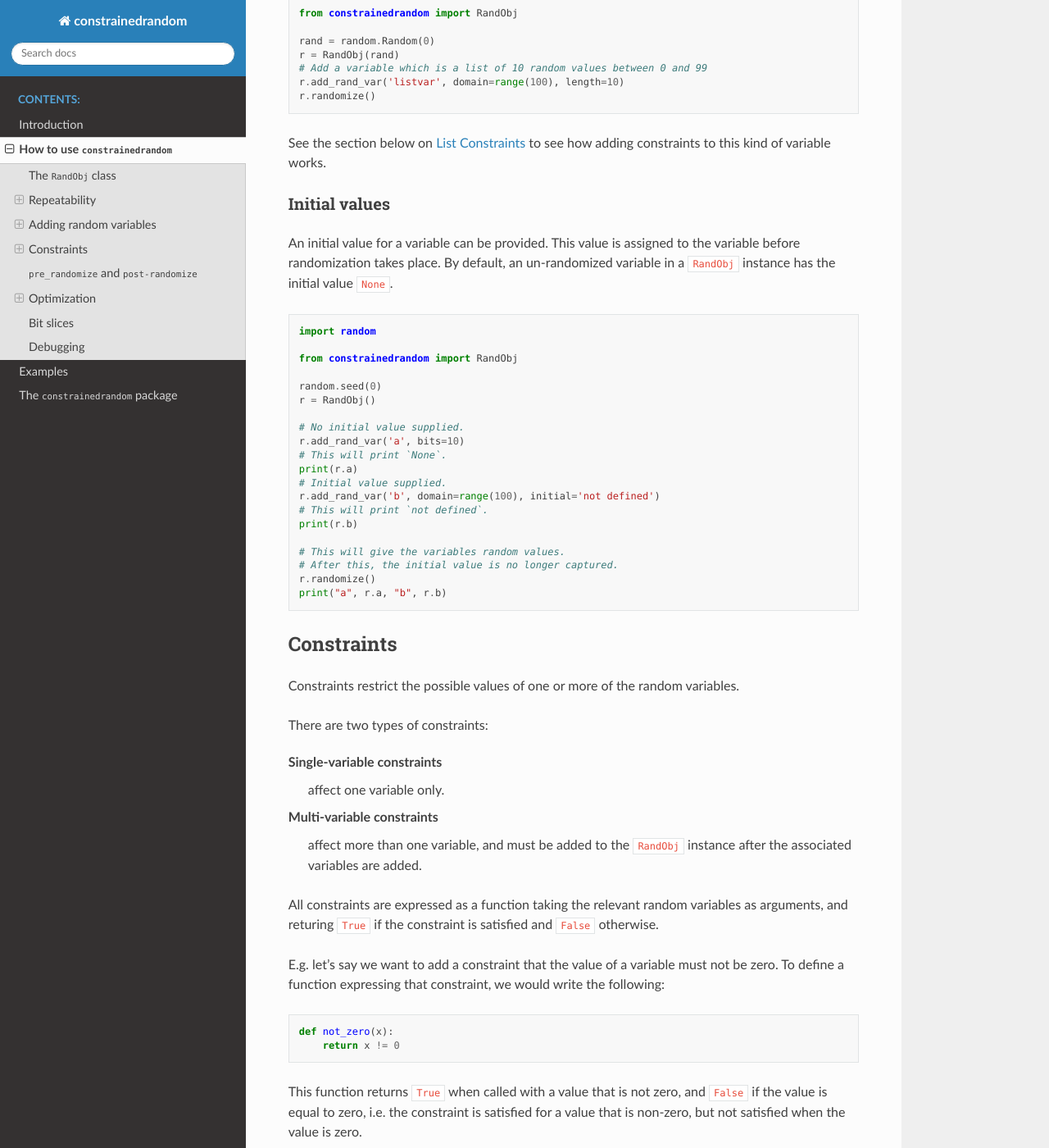
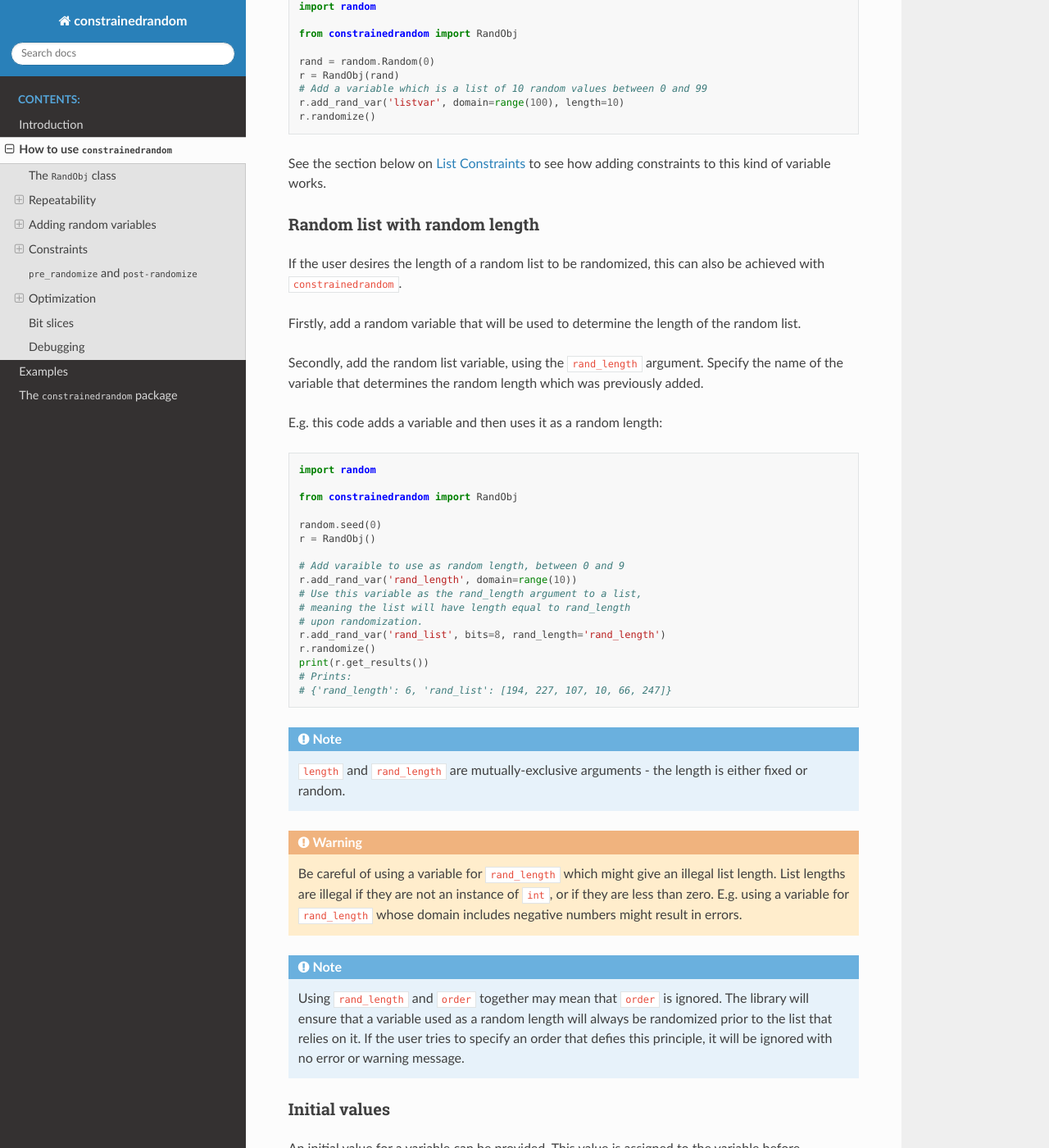
Before and after one commit to imaginationtech/constrainedrandom, a Sphinx documentation site: the page built from docs/howto.rst, in a window 1280 px wide and 1400 px high, scrolled down 8674 px. Shown: the whole window at 82% size. Built offline with Sphinx 7.4.7 and the Read the Docs theme 2.0.0, drawn with Linux system fonts in a browser that asks for light colours; some of the changed text lies outside the part shown.

Commit message:
Add documentation for random length lists

```diff
--- a/docs/howto.rst
+++ b/docs/howto.rst
@@ -419,7 +419,7 @@ However, the following is *not* OK because the ``rand_mul_by_4`` function is not
 Random list variables
 _____________________
 
-Sometimes, we might want to produce a list of randomized values. ``constrainedrandom`` supports this. You can turn a random variable into a list by supplying the ``length`` argument. ``length=0`` is the default behaviour, i.e. a scalar value. ``length=1`` means a list of one randomized value, similarly ``length=N`` means a list of N randomized values.
+Sometimes, we might want to produce a list of randomized values. ``constrainedrandom`` supports this. You can turn a random variable into a list by supplying the ``length`` argument. ``length=None`` is the default behaviour, i.e. a scalar value. ``length=1`` means a list of one randomized value, similarly ``length=N`` means a list of N randomized values. ``length=0`` is a list of length zero, i.e. the empty list, ``[]``. This is permitted for completeness' sake.
 
 Here is an example of a randomized list variable.
 
@@ -436,6 +436,48 @@ Here is an example of a randomized list variable.
     r.randomize()
 
 See the section below on :ref:`List Constraints` to see how adding constraints to this kind of variable works.
+
+Random list with random length
+______________________________
+
+If the user desires the length of a random list to be randomized, this can also be achieved with ``constrainedrandom``.
+
+Firstly, add a random variable that will be used to determine the length of the random list.
+
+Secondly, add the random list variable, using the ``rand_length`` argument. Specify the name of the variable that determines the random length which was previously added.
+
+E.g. this code adds a variable and then uses it as a random length:
+
+
+..  code-block:: python
+
+    import random
+
+    from constrainedrandom import RandObj
+
+    random.seed(0)
+    r = RandObj()
+
+    # Add varaible to use as random length, between 0 and 9
+    r.add_rand_var('rand_length', domain=range(10))
+    # Use this variable as the rand_length argument to a list,
+    # meaning the list will have length equal to rand_length
+    # upon randomization.
+    r.add_rand_var('rand_list', bits=8, rand_length='rand_length')
+    r.randomize()
+    print(r.get_results())
+    # Prints:
+    # {'rand_length': 6, 'rand_list': [194, 227, 107, 10, 66, 247]}
+
+.. note::
+    ``length`` and ``rand_length`` are mutually-exclusive arguments - the length is either fixed or random.
+
+.. warning::
+    Be careful of using a variable for ``rand_length`` which might give an illegal list length. List lengths are illegal if they are not an instance of ``int``, or if they are less than zero. E.g. using a variable for ``rand_length`` whose domain includes negative numbers might result in errors.
+
+.. note::
+    Using ``rand_length`` and ``order`` together may mean that ``order`` is ignored. The library will ensure that a variable used as a random length will always be randomized prior to the list that relies on it. If the user tries to specify an order that defies this principle, it will be ignored with no error or warning message.
+
 
 Initial values
 ______________
```
